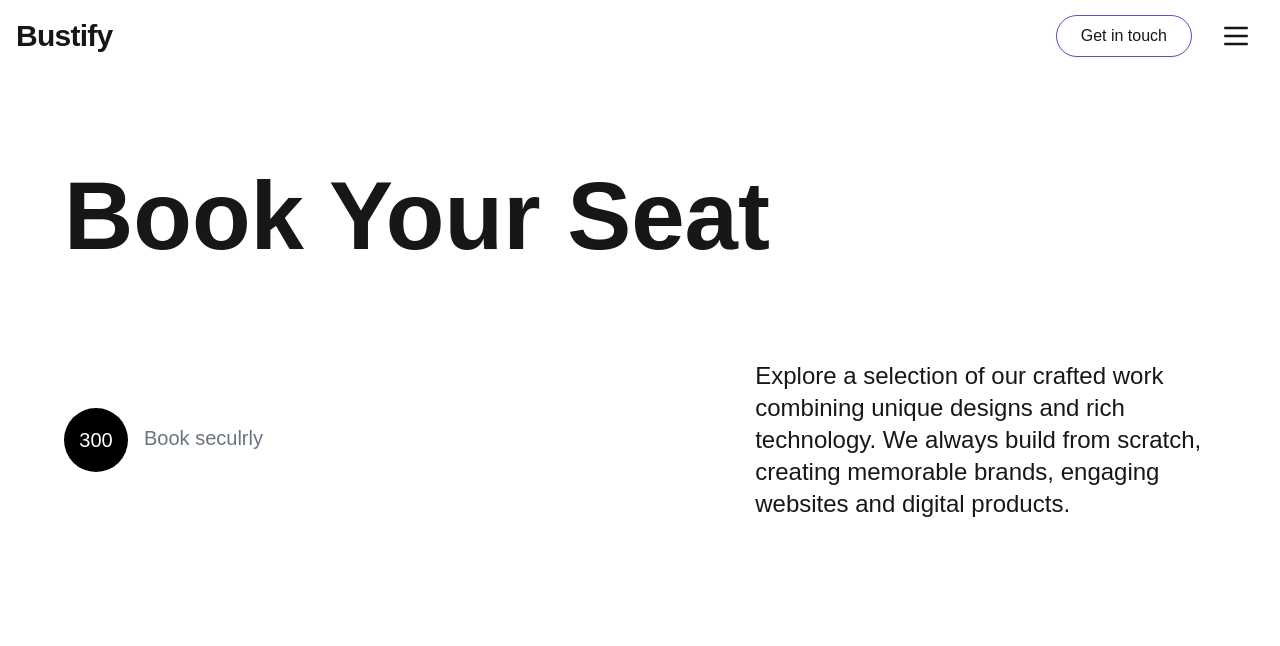
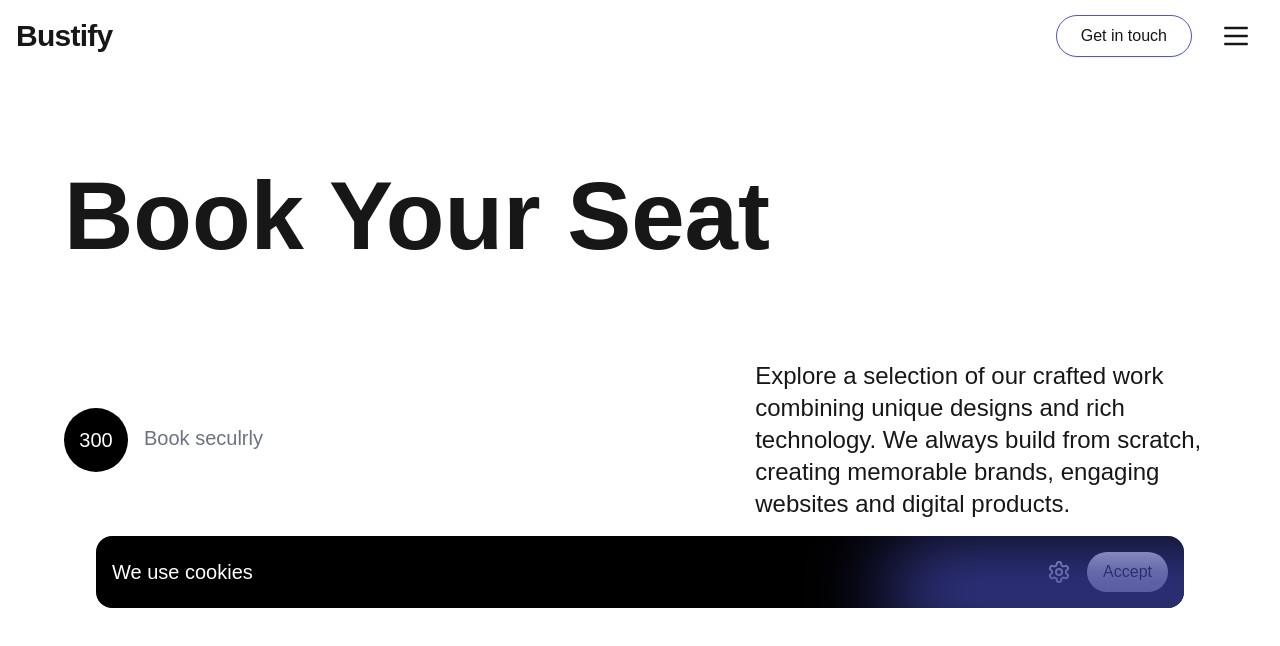
Before and after one commit to yashsingha99/bus, a Next.js app: page /book in a window 1280 px wide. Shown: the top 646 px of the page. Built offline with nearby package versions, Linux system fonts and the light colour scheme.

Commit message:
ui changes

```diff
--- a/package.json
+++ b/package.json
@@ -14,6 +14,7 @@
     "@react-three/fiber": "^8.17.10",
     "@tabler/icons-react": "^3.26.0",
     "@types/three": "^0.171.0",
+    "bcrypt": "^5.1.1",
     "class-variance-authority": "^0.7.1",
     "clsx": "^2.1.1",
     "framer-motion": "^11.15.0",
--- a/src/app/api/auth/sign-up/route.ts
+++ b/src/app/api/auth/sign-up/route.ts
@@ -1,11 +1,15 @@
 import { sendVerificationEmail } from "@/helper/sendVerificationEmail";
 import { dbConnection } from "@/lib/db";
 import { UserModel } from "../../../../model/user.model";
+// import bcrypt from "bcrypt"
+
 export async function POST(request: Request) {
+
   await dbConnection();
 
   try {
-    const { email, username, password, phoneNumber } = await request.json();
+    let { email, username, password, phoneNumber } = await request.json();
+  //  console.log(email);
 
     const user = await UserModel.findOne({ email });
 
@@ -27,6 +31,7 @@ export async function POST(request: Request) {
       user.OTPExpiry = OTPExpiry;
       await user.save();
     } else {
+      // password = await bcrypt.hash(password, 10)
       const newUser = await UserModel.create({
         username,
         email,
@@ -37,7 +42,15 @@ export async function POST(request: Request) {
       });
     }
 
-    sendVerificationEmail({ email, username, OTP });
+    const emailResponse =  await sendVerificationEmail({ email, username, OTP });
+
+    if(!emailResponse.success){
+       return Response.json({
+          sucess: false,
+          message: "User name is already taken"
+       }, {status: 400});
+    }
+
     // VerifyOTP()
     Response.json(
       {
--- a/src/app/book/page.tsx
+++ b/src/app/book/page.tsx
@@ -1,6 +1,7 @@
 "use client";
 
 import { dbConnection } from "@/lib/db";
+import Cookies from "@/subcomponents/Cookies";
 import React, { useEffect } from "react";
 
 function book() {
@@ -32,7 +33,7 @@ function book() {
             brands, engaging websites and digital products.
           </div>
         </div>
-
+           <Cookies />
            <div>
              <div>
 
--- a/src/model/user.model.ts
+++ b/src/model/user.model.ts
@@ -9,7 +9,7 @@ export enum ROLE {
 export interface IUser extends Document {
   username: string;
   email: string;
-  phoneNumber: number;
+  phoneNumber: string;
   password: string;
   bookings: mongoose.Types.ObjectId[];
   OTP: number;
@@ -31,7 +31,7 @@ const userSchema: Schema<IUser> = new Schema(
       unique: true,
     },
     phoneNumber: {
-      type: Number,
+      type: String,
       required: true,
     },
     password: {
--- a/src/subcomponents/Cookies.tsx
+++ b/src/subcomponents/Cookies.tsx
@@ -0,0 +1,40 @@
+"use client";
+
+import { Settings } from "lucide-react";
+import React from "react";
+
+const Cookies = () => {
+  return (
+    <div className="w-1/3 max-w-[300px] mx-auto p-4 px-8">
+      <div className=" overflow-hidden w-1/3 max-w-[40%] bg-black rounded-2xl p-4 mx-auto">
+        <div className=" z-[1] flex flex-wrap items-center justify-between gap-4">
+          <div className="text-white text-sm md:text-base text-xl">
+            We use cookies
+          </div>
+          <div className="relative flex items-center gap-4">
+            <div className="cursor-pointer text-white">
+              <Settings />
+            </div>
+            <div>
+              <button className="px-4 py-2 rounded-3xl text-black bg-white hover:bg-gray-200 focus:ring-2 focus:ring-blue-500 focus:outline-none transition">
+                Accept
+              </button>
+              <div
+                className="-z-[10] absolute  top-1/3 left-1/2  transform -translate-x-1/2 -translate-y-1/2"
+                style={{
+                  width: "600px",
+                  height: "100px",
+                  background:
+                    "radial-gradient(circle, rgb(52, 56, 141) 0%, rgb(52, 56, 141) 30%, rgba(52, 56, 141) 60%, transparent 70%)",
+                  filter: "blur(40px)",
+                }}
+              />
+            </div>
+          </div>
+        </div>
+      </div>
+    </div>
+  );
+};
+
+export default Cookies;
```
Also changed, not shown: 1 other file (tests, documents, lock files or other folders).
